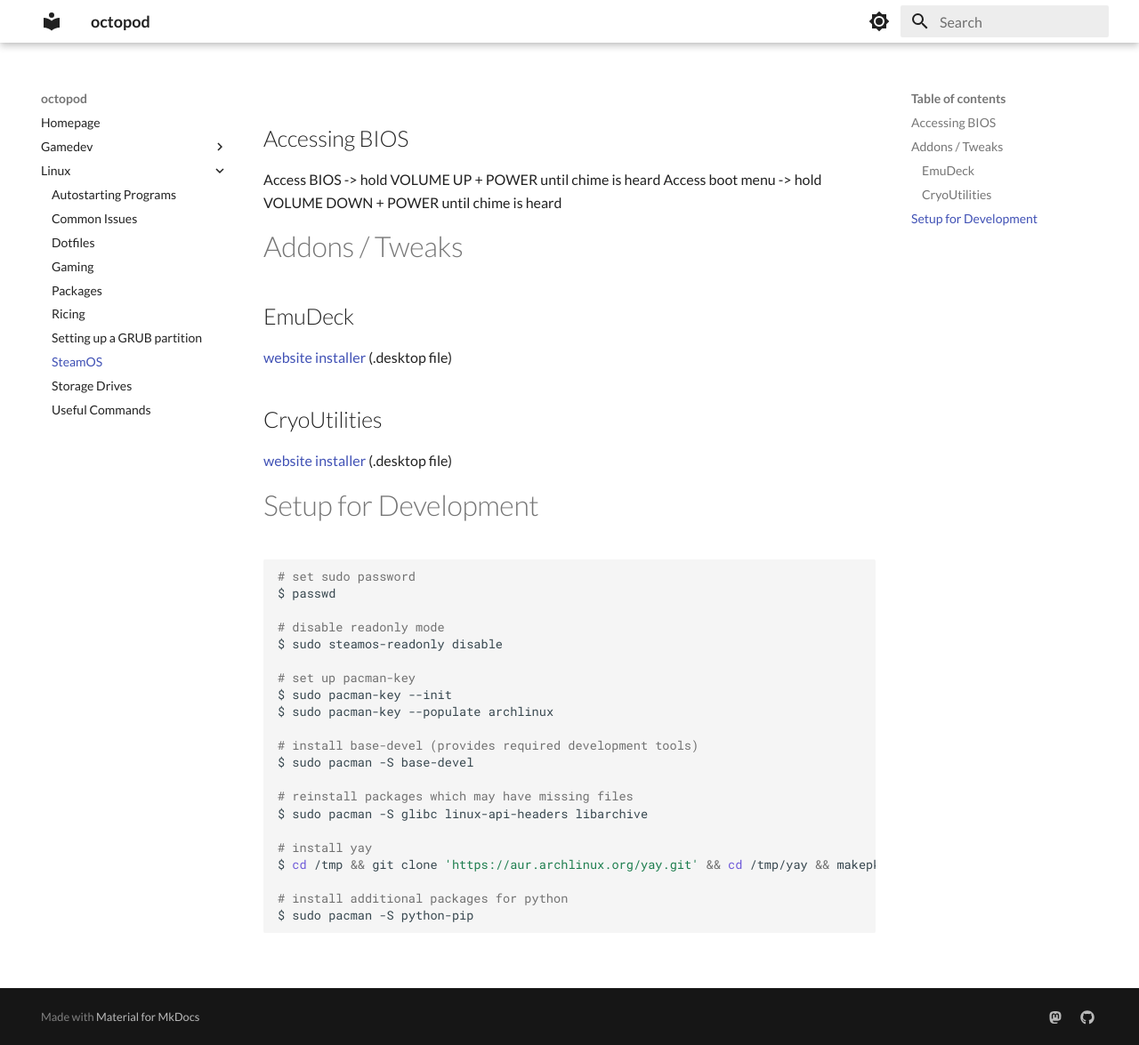
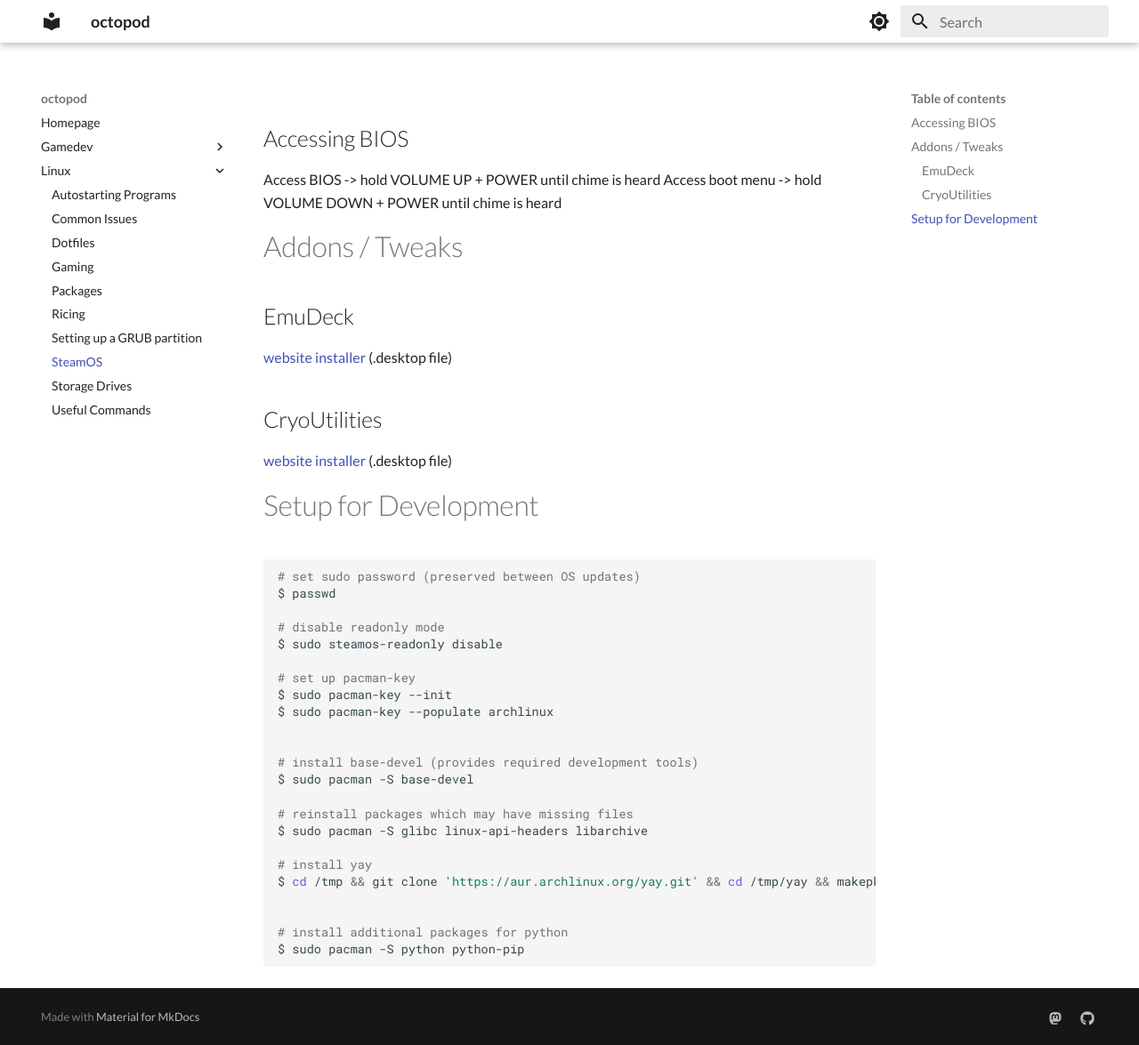
Before and after one commit to bakana808/mkdocs, an MkDocs documentation site: the page built from docs/linux/SteamOS.md, in a window 1280 px wide and 1175 px high. Shown: the whole window at 89% size. Built offline with MkDocs 1.6.1 and Material for MkDocs 9.7.7, drawn with Linux system fonts in a browser that asks for light colours.

Commit message:
vault backup: 2023-05-19 15:21:28

````diff
--- a/docs/linux/SteamOS.md
+++ b/docs/linux/SteamOS.md
@@ -9,7 +9,7 @@
 [website](https://github.com/CryoByte33/steam-deck-utilities) [installer](https://raw.githubusercontent.com/CryoByte33/steam-deck-utilities/main/InstallCryoUtilities.desktop) (.desktop file)
 # Setup for Development
 ```bash
-# set sudo password
+# set sudo password (preserved between OS updates)
 $ passwd
 
 # disable readonly mode
@@ -18,6 +18,7 @@
 # set up pacman-key
 $ sudo pacman-key --init
 $ sudo pacman-key --populate archlinux
+
 
 # install base-devel (provides required development tools)
 $ sudo pacman -S base-devel
@@ -28,6 +29,7 @@
 # install yay
 $ cd /tmp && git clone 'https://aur.archlinux.org/yay.git' && cd /tmp/yay && makepkg -si && cd ~ && rm -rf /tmp/yay/
 
+
 # install additional packages for python
-$ sudo pacman -S python-pip
+$ sudo pacman -S python python-pip
 ```
````
Also changed, not shown: 1 other file.
